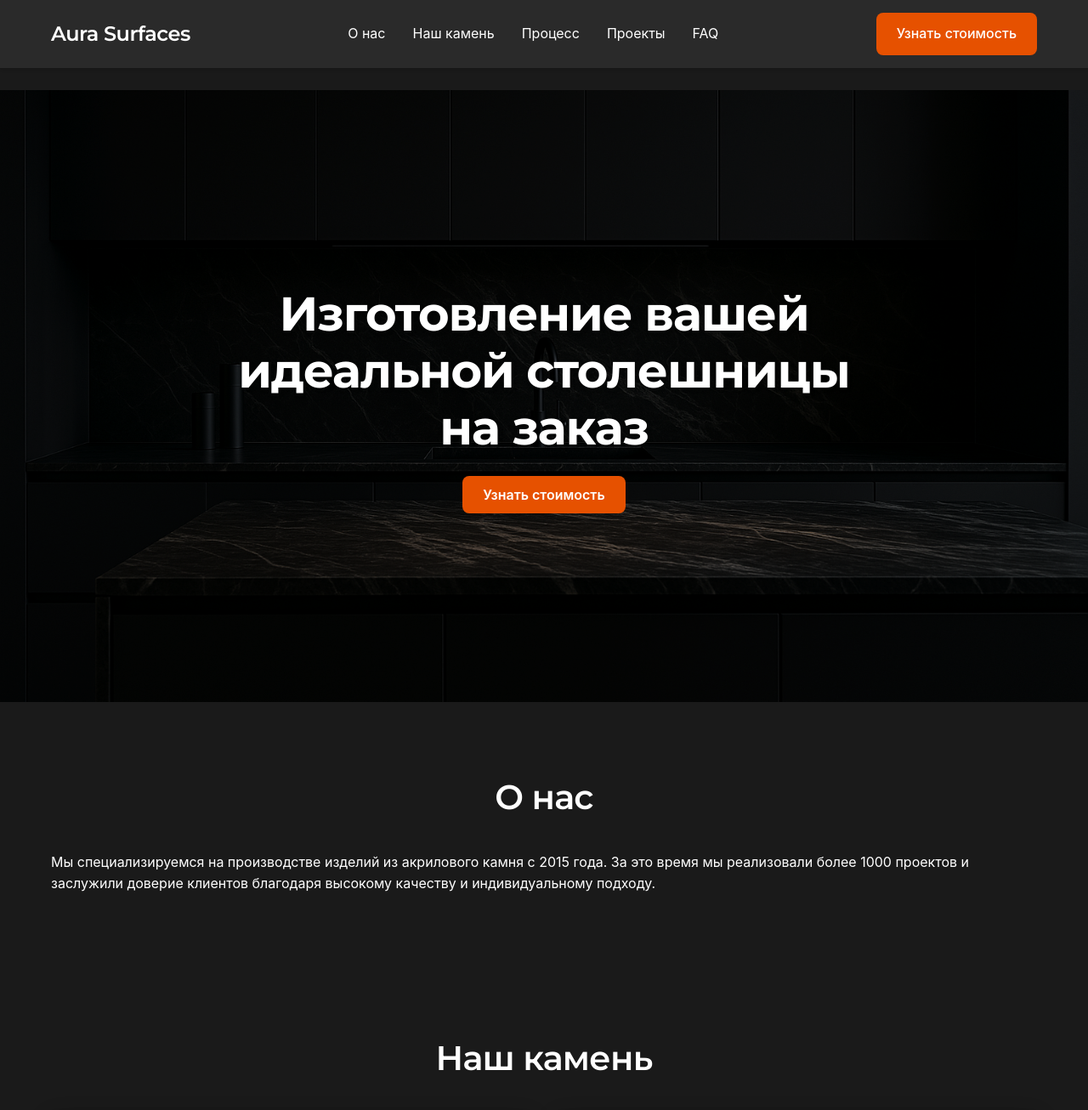
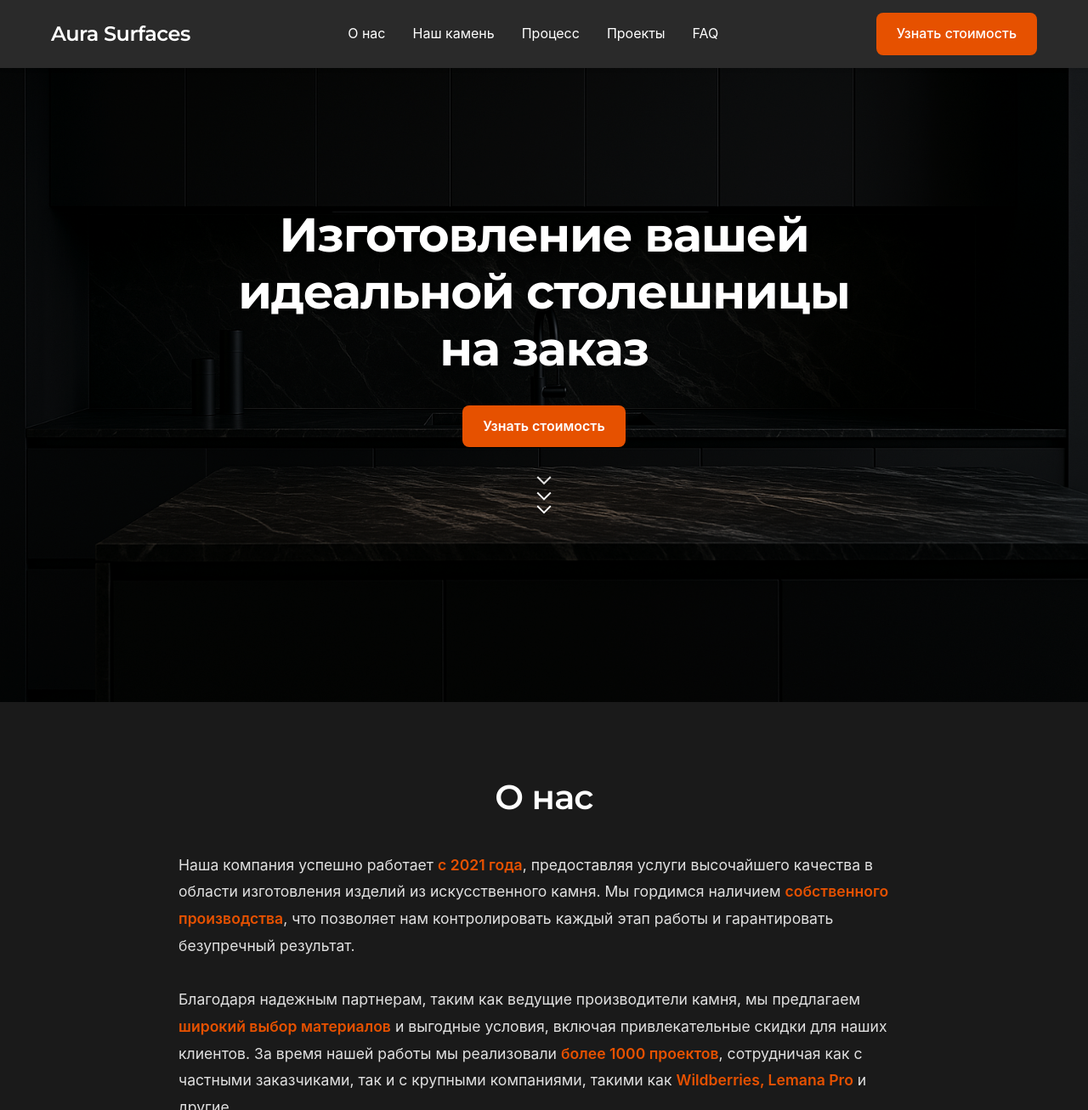
Before and after one commit to unknown999command/stonemarket, a FastAPI app: page / in a window 1280 px wide. Shown: the top 1306 px of the page at 85% size. Run offline with FastAPI, Linux system fonts and the light colour scheme; parts of the project's set-up code (start-up, migrations or seed data) failed here and were passed over.

Commit message:
Update before projects

```diff
--- a/static/css/styles.css
+++ b/static/css/styles.css
@@ -304,7 +304,7 @@ h3 {
 /* Hero section styles */
 .hero {
     position: relative;
-    height: 90vh;
+    height: 100vh;
     min-height: 600px;
     background-image: url('../img/title.jpg'); /* Заменено с project1.jpg на title.jpg */
     background-size: cover;
@@ -312,7 +312,6 @@ h3 {
     display: flex;
     align-items: center;
     text-align: center;
-    margin-top: 80px; /* To account for fixed header */
 }
 
 .hero__overlay {
@@ -330,6 +329,9 @@ h3 {
     max-width: 800px;
     margin: 0 auto;
     padding: 0 20px;
+    display: flex;
+    flex-direction: column;
+    align-items: center;
 }
 
 .hero h1 {
@@ -365,6 +367,48 @@ h3 {
     box-shadow: 0 4px 8px rgba(0, 0, 0, 0.2);
 }
 
+/* Scroll arrow styles */
+.scroll-arrow {
+    position: relative;
+    margin-top: 2rem;
+    cursor: pointer;
+    width: 100%;
+    height: 50px;
+}
+
+.scroll-arrow span {
+    display: block;
+    width: 12px;
+    height: 12px;
+    border-bottom: 2px solid #fff;
+    border-right: 2px solid #fff;
+    transform: rotate(45deg);
+    margin: -3px auto;
+    animation: scrollArrow 2s infinite;
+}
+
+.scroll-arrow span:nth-child(2) {
+    animation-delay: -0.2s;
+}
+
+.scroll-arrow span:nth-child(3) {
+    animation-delay: -0.4s;
+}
+
+@keyframes scrollArrow {
+    0% {
+        opacity: 0;
+        transform: rotate(45deg) translate(-20px, -20px);
+    }
+    50% {
+        opacity: 1;
+    }
+    100% {
+        opacity: 0;
+        transform: rotate(45deg) translate(20px, 20px);
+    }
+}
+
 /* Footer styles */
 .footer {
     background-color: #2a2a2a; /* Светлее, чем #1a1a1a */
@@ -381,6 +425,37 @@ h3 {
 
 .footer a:hover {
     text-decoration: underline; /* Добавляем подчеркивание при наведении */
+}
+
+/* About section styles */
+.about {
+    max-width: 900px;
+    margin: 0 auto;
+}
+
+.about p {
+    font-size: 1.1rem;
+    line-height: 1.8;
+    margin-bottom: 2rem;
+    color: #e0e0e0;
+}
+
+.about p:last-child {
+    margin-bottom: 0;
+}
+
+.about strong {
+    color: var(--color-primary);
+    font-weight: 600;
+}
+
+/* Responsive styles для About секции */
+@media (max-width: 768px) {
+    .about p {
+        font-size: 1rem;
+        line-height: 1.7;
+        margin-bottom: 1.5rem;
+    }
 }
 
 /* Responsive styles */
@@ -415,7 +490,7 @@ h3 {
     }
 
     .hero {
-        height: 80vh;
+        height: 100vh;
         min-height: 500px;
     }
 
@@ -427,6 +502,17 @@ h3 {
         font-size: 1.1rem;
         padding: 12px 30px;
     }
+
+    .scroll-arrow {
+        margin-top: 3rem;
+        height: 40px;
+    }
+
+    .scroll-arrow span {
+        width: 10px;
+        height: 10px;
+        margin: -2px auto;
+    }
 }
 
 @media (max-width: 480px) {
--- a/templates/index.html
+++ b/templates/index.html
@@ -8,7 +8,7 @@ index.html -->
     <link rel="preconnect" href="https://fonts.googleapis.com">
     <link rel="preconnect" href="https://fonts.gstatic.com" crossorigin>
     <link href="https://fonts.googleapis.com/css2?family=Montserrat:wght@400;500;600;700&display=swap" rel="stylesheet">
-    <link rel="icon" href="{{ url_for('static', path='/img/stone.ico') }}" type="image/x-icon">
+    <link rel="icon" href="{{ url_for('static', path='/img/favicon.ico') }}" type="image/x-icon">
     <link rel="stylesheet" href="{{ url_for('static', path='/css/styles.css') }}">
     <script src="{{ url_for('static', path='/js/main.js') }}" defer></script>
 </head>
@@ -43,6 +43,11 @@ index.html -->
                     на заказ
                 </h1>
                 <a href="#contact" class="btn btn-primary btn-hero">Узнать стоимость</a>
+                <div class="scroll-arrow">
+                    <span></span>
+                    <span></span>
+                    <span></span>
+                </div>
             </div>
         </div>
     </section>
@@ -51,7 +56,9 @@ index.html -->
     <section id="about" class="about">
         <div class="container">
             <h2>О нас</h2>
-            <p>Мы специализируемся на производстве изделий из акрилового камня с 2015 года. За это время мы реализовали более 1000 проектов и заслужили доверие клиентов благодаря высокому качеству и индивидуальному подходу.</p>
+            <p>Наша компания успешно работает <strong>с 2021 года</strong>, предоставляя услуги высочайшего качества в области изготовления изделий из искусственного камня. Мы гордимся наличием <strong>собственного производства</strong>, что позволяет нам контролировать каждый этап работы и гарантировать безупречный результат.</p>
+            <p>Благодаря надежным партнерам, таким как ведущие производители камня, мы предлагаем <strong>широкий выбор материалов</strong> и выгодные условия, включая привлекательные скидки для наших клиентов. За время нашей работы мы реализовали <strong>более 1000 проектов</strong>, сотрудничая как с частными заказчиками, так и с крупными компаниями, такими как <strong>Wildberries, Lemana Pro</strong> и другие.</p>
+            <p>Наш главный приоритет — это <strong>качество и удовлетворенность клиента</strong>. Мы стремимся превзойти ожидания каждого заказчика, чтобы результат нашей работы вдохновлял и вызывал желание рекомендовать нас друзьям и коллегам.</p>
         </div>
     </section>
 
@@ -80,17 +87,17 @@ index.html -->
                 <div class="step">
                     <div class="step__number">1</div>
                     <h3>Консультация</h3>
-                    <p>Обсуждаем ваши идеи и подбираем оптимальное решение</p>
+                    <p>Мы внимательно выслушаем ваши идеи, предложим оптимальные решения и согласуем стоимость проекта.</p>
                 </div>
                 <div class="step">
                     <div class="step__number">2</div>
                     <h3>Замер</h3>
-                    <p>Выезжаем на объект для точных замеров</p>
+                    <p>Мы приедем на объект, чтобы выполнить точные замеры и учесть все особенности помещения. Также вы сможете выбрать подходящий камень из наших образцов, чтобы убедиться в его качестве и цвете.</p>
                 </div>
                 <div class="step">
                     <div class="step__number">3</div>
                     <h3>Производство</h3>
-                    <p>Изготавливаем и устанавливаем изделие</p>
+                    <p>Мы изготавливаем изделие с учетом всех ваших пожеланий, доставляем его на объект и выполняем профессиональную установку, чтобы вы могли наслаждаться результатом без лишних хлопот.</p>
                 </div>
             </div>
         </div>
@@ -128,6 +135,24 @@ index.html -->
                         <p>Мы предоставляем гарантию 10 лет на все изделия при соблюдении правил эксплуатации.</p>
                     </div>
                 </div>
+                <div class="faq__item">
+                    <div class="faq__question">
+                        <h3>Можно ли восстановить поврежденную поверхность?</h3>
+                        <span class="faq__toggle">+</span>
+                    </div>
+                    <div class="faq__answer">
+                        <p>Да, акриловый камень легко поддается реставрации. Повреждения, такие как царапины или сколы, можно устранить с помощью шлифовки или ремонта, что вернет изделию первоначальный вид.</p>
+                    </div>
+                </div>
+                <div class="faq__item">
+                    <div class="faq__question">
+                        <h3>Какие изделия можно изготовить из акрилового камня?</h3>
+                        <span class="faq__toggle">+</span>
+                    </div>
+                    <div class="faq__answer">
+                        <p>Из акрилового камня можно изготовить столешницы, подоконники, раковины, барные стойки, стеновые панели и другие изделия. Материал позволяет создавать уникальные формы и бесшовные соединения.</p>
+                    </div>
+                </div>
             </div>
         </div>
     </section>
```
Also changed, not shown: static/img/favicon.ico (renamed from static/img/stone.ico).
